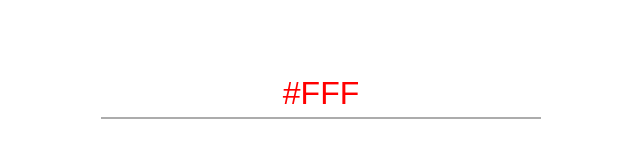
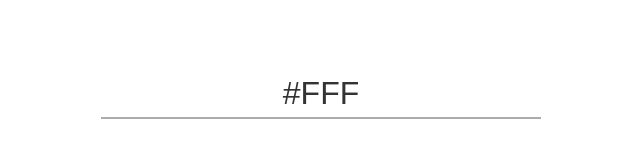
Before and after one commit to raulsampaio8/heroku, a website: page index.html in a window 1280 px wide. Shown: the part 314-472 px from the top of the page, without its empty margins (319-959 px from the left). Drawn offline with nearby package versions, Linux system fonts and the light colour scheme.

Commit message:
Revert "Update index.html"

```diff
--- a/index.html
+++ b/index.html
@@ -19,7 +19,7 @@
 /*      dasdhjasghkasd  */
 
       input {
-        color: #f00;font-size: inherit;
+        color: #333;font-size: inherit;
         text-align: center;text-transform: uppercase;
         outline: 0;vertical-align: middle;
         border: 0;
```
